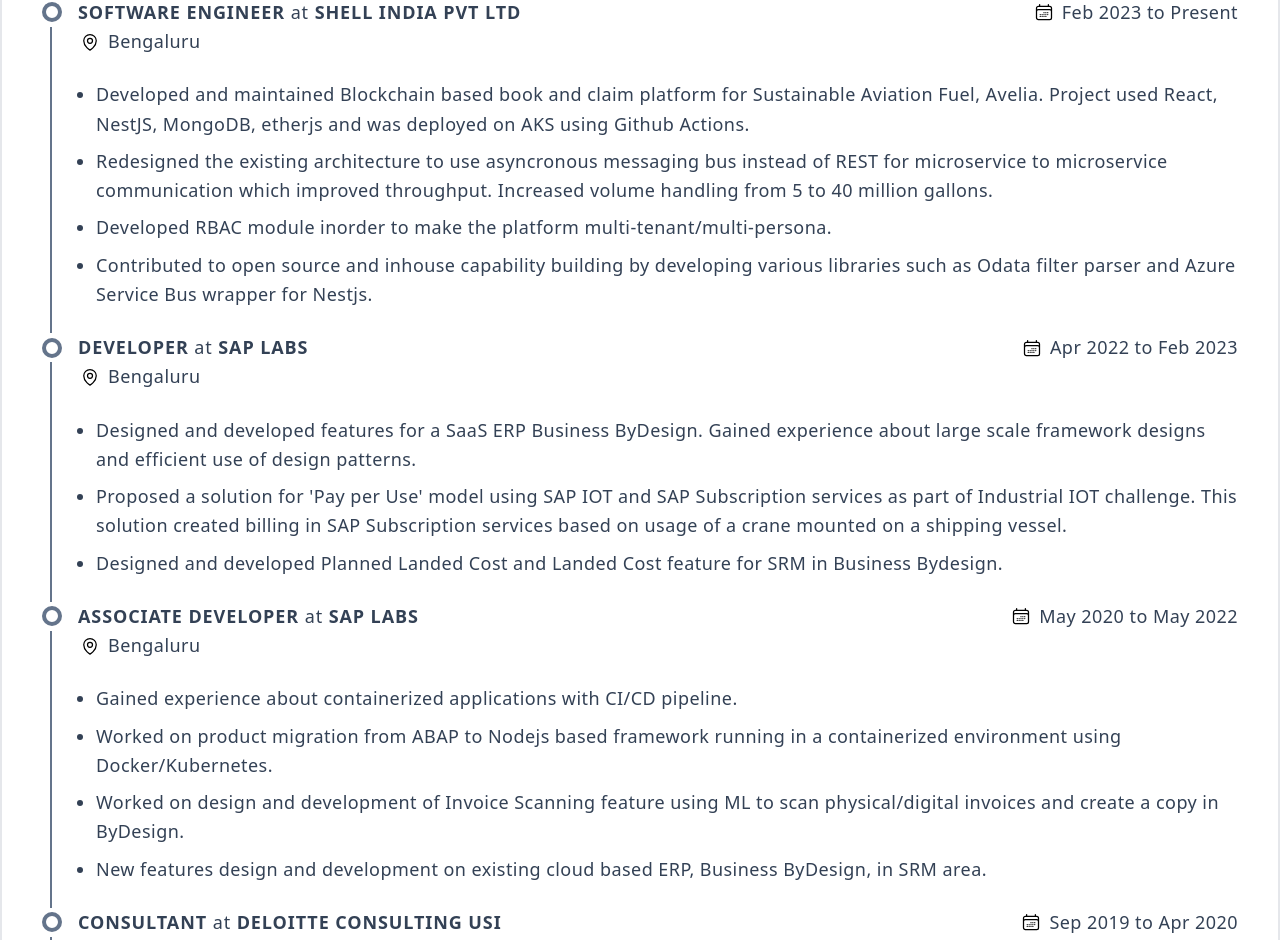
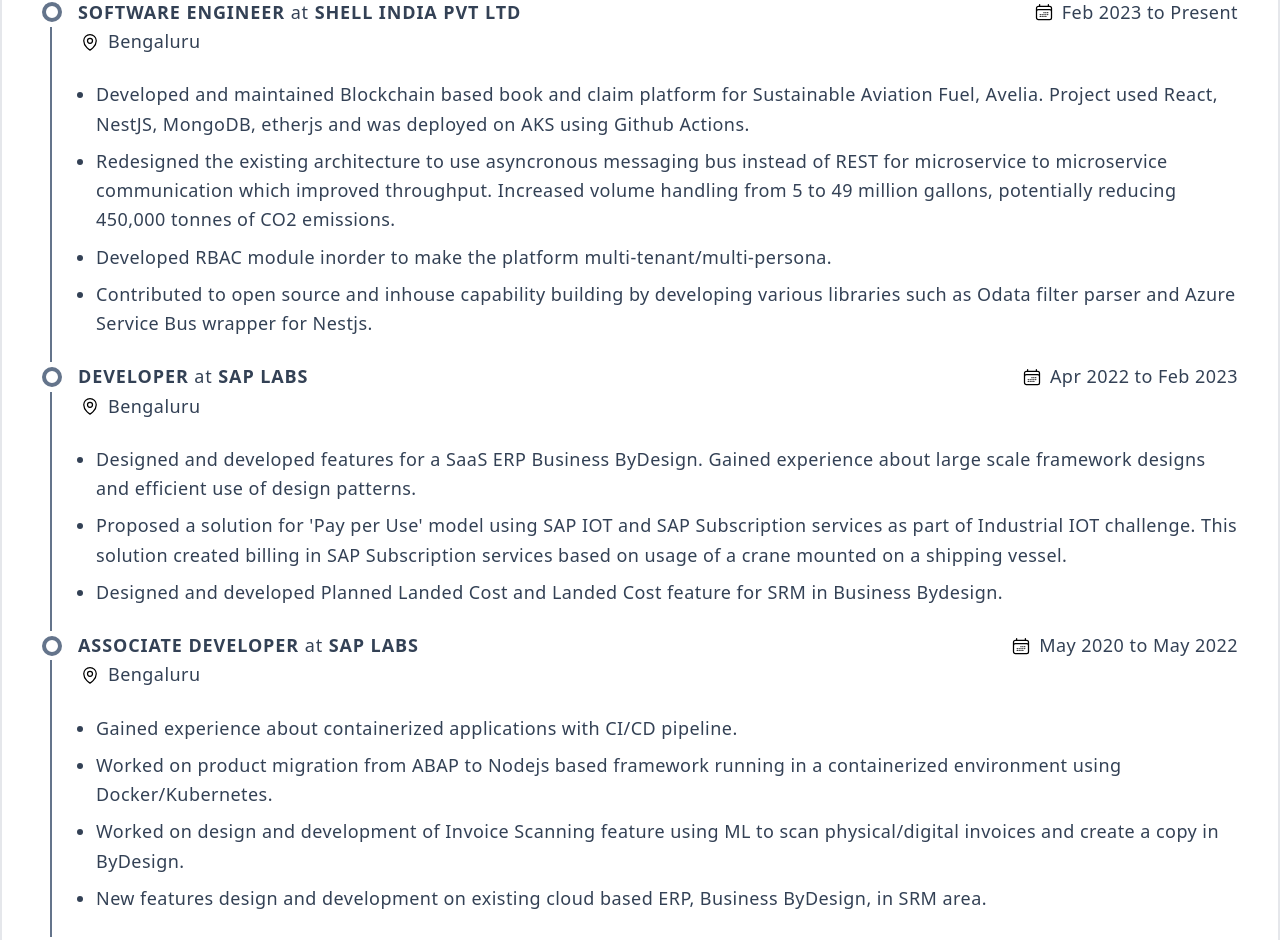
Before and after one commit to vivek1052/vivek1052.github.io, a Next.js app: page / in a window 1280 px wide. Shown: the part 2029-2969 px from the top of the page. Built offline with nearby package versions, Linux system fonts and the light colour scheme.

Commit message:
jd update

```diff
--- a/src/userData.ts
+++ b/src/userData.ts
@@ -178,7 +178,7 @@
       toDate: "Present",
       points: [
         "Developed and maintained Blockchain based book and claim platform for Sustainable Aviation Fuel, Avelia. Project used React, NestJS, MongoDB, etherjs and was deployed on AKS using Github Actions.",
-        "Redesigned the existing architecture to use asyncronous messaging bus instead of REST for microservice to microservice communication which improved throughput. Increased volume handling from 5 to 40 million gallons.",
+        "Redesigned the existing architecture to use asyncronous messaging bus instead of REST for microservice to microservice communication which improved throughput. Increased volume handling from 5 to 49 million gallons, potentially reducing 450,000 tonnes of CO2 emissions.",
         "Developed RBAC module inorder to make the platform multi-tenant/multi-persona.",
         "Contributed to open source and inhouse capability building by developing various libraries such as Odata filter parser and Azure Service Bus wrapper for Nestjs.",
       ],
```
